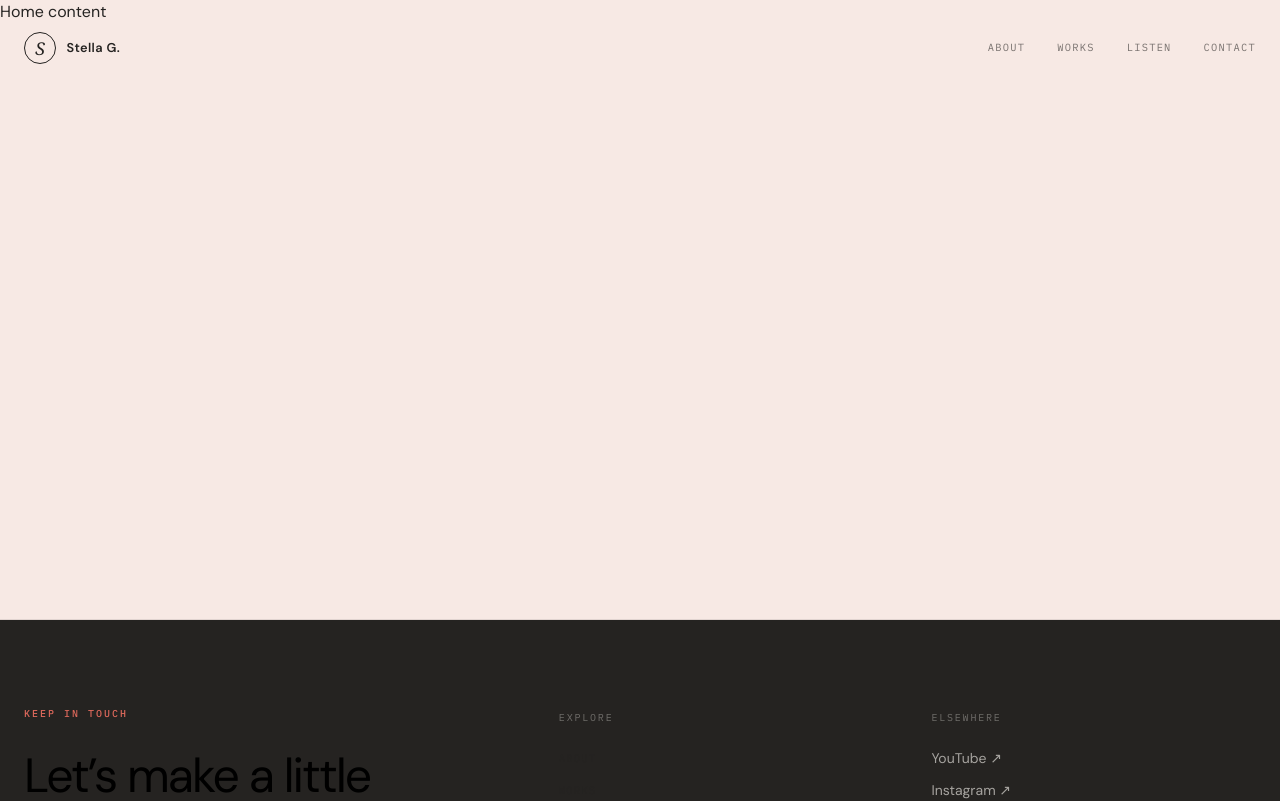
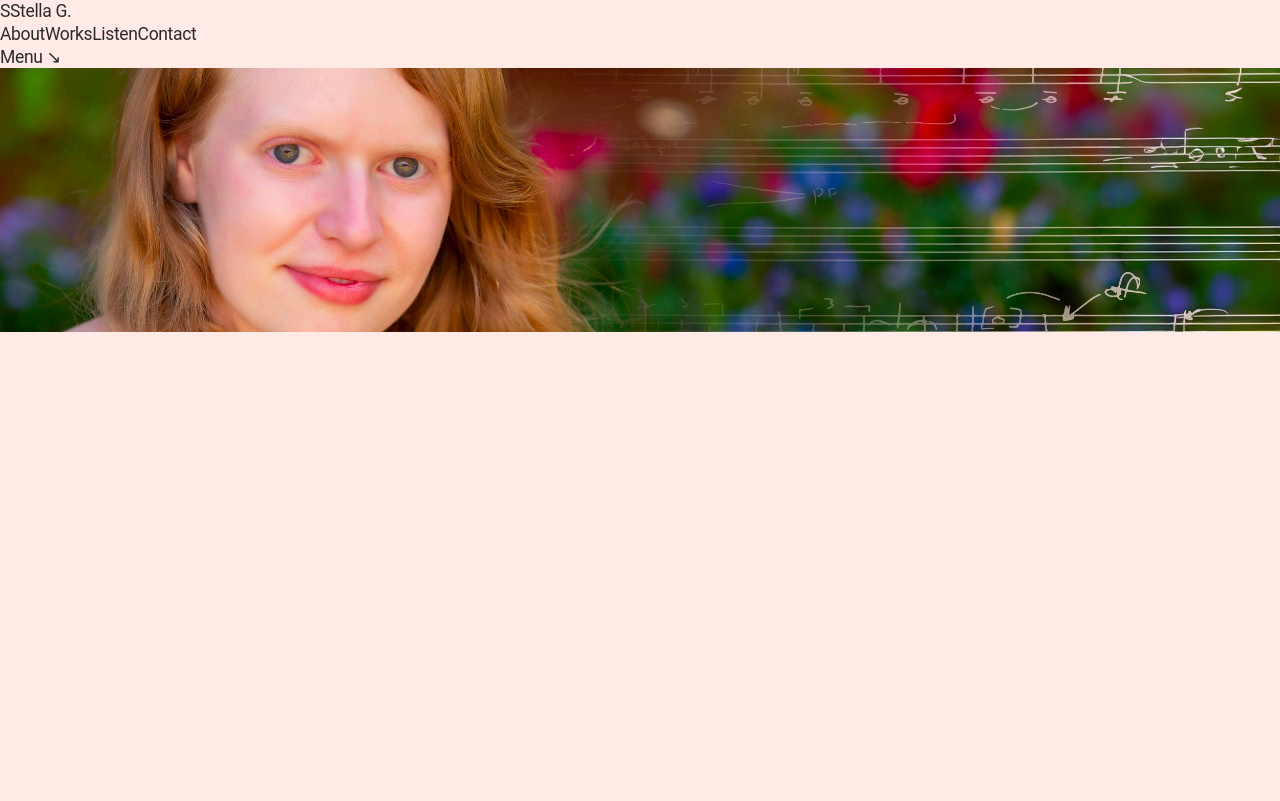
Before and after one commit to wired247/stellagmusic, a Vue app: page / in a window 1280 px wide. Shown: the top 801 px of the page. Built offline with nearby package versions, Linux system fonts and the light colour scheme.

Commit message:
switch to Squarespace css, use route meta to hide footer

```diff
--- a/src/App.vue
+++ b/src/App.vue
@@ -1,5 +1,6 @@
 <template>
-  <div class="min-h-screen bg-paper text-ink">
+  <!-- <div class="min-h-screen bg-paper text-ink"> -->
+  <div id="siteWrapper" class="clearfix site-wrapper">
     <Header />
 
     <RouterView />
--- a/src/components/Footer.vue
+++ b/src/components/Footer.vue
@@ -1,5 +1,5 @@
 <template>
-    <footer id="contact" class="bg-ink text-paper">
+    <footer v-if="route.meta.showFooter" id="contact" class="bg-ink text-paper">
       <div class="page-shell grid gap-12 py-16 md:grid-cols-[1.5fr_1fr_1fr] md:py-20">
         <div>
           <p class="eyebrow mb-6 text-coral">Keep in touch</p>
--- a/src/main.ts
+++ b/src/main.ts
@@ -1,9 +1,8 @@
-import './assets/main.css'
+// import './assets/main.css'
 
 import { createApp } from 'vue'
 import App from './App.vue'
 import router from './router'
-import './assets/main.css'
 
 // Import Squarespace static CSS
 import './assets/sqsp/universal/user-account-core-min.en-US.css'
--- a/src/router/index.ts
+++ b/src/router/index.ts
@@ -10,16 +10,19 @@ const router = createRouter({
       path: '/',
       name: 'home',
       component: HomeView,
+      meta: { showFooter: false },
     },
     {
       path: '/about',
       name: 'about',
       component: AboutView,
+      meta: { showFooter: true },
     },
     {
       path: '/works',
       name: 'works',
       component: WorksView,
+      meta: { showFooter: true },
     },
   ],
   scrollBehavior(to) {
--- a/src/views/HomeView.vue
+++ b/src/views/HomeView.vue
@@ -1,7 +1,44 @@
 <template>
-  <main>
-    <section id="home" class="hero-section relative overflow-hidden border-b border-ink/10">
-    	Home content
-    </section>
+  <main class="container">
+    <article class="page-regions" id="page-regions">
+      <!-- <section class="hero-section relative overflow-hidden border-b border-ink/10"> -->
+      <section class="region">
+        <section
+          class='page-section
+          full-bleed-section
+          layout-engine-section
+          background-width--full-bleed
+          section-height--small
+          content-width--wide
+          horizontal-alignment--center
+          vertical-alignment--top
+          has-background'>
+
+          <div class="section-border">
+            <div class="section-background">
+              <img :src="homeImageUrl" alt="Stella G Gitelman Willoughby" width="4211" height="2233"
+                style="display:block;object-position: 31.77% 51.22%"
+              >
+            </div>
+            <div class="section-background-overlay" style="opacity: 0;">
+                Home content
+             </div>
+          </div>
+
+        </section>
+      </section>
+    </article>
   </main>
 </template>
+
+<!-- *** sqs-code-container emits style that hides the footer on home page
+<style>
+  footer#contact {
+    display:none !important;
+  }
+</style>
+  -->
+
+<script setup lang="ts">
+  import homeImageUrl from '../assets/home/stella_home.jpg'
+</script>
```
